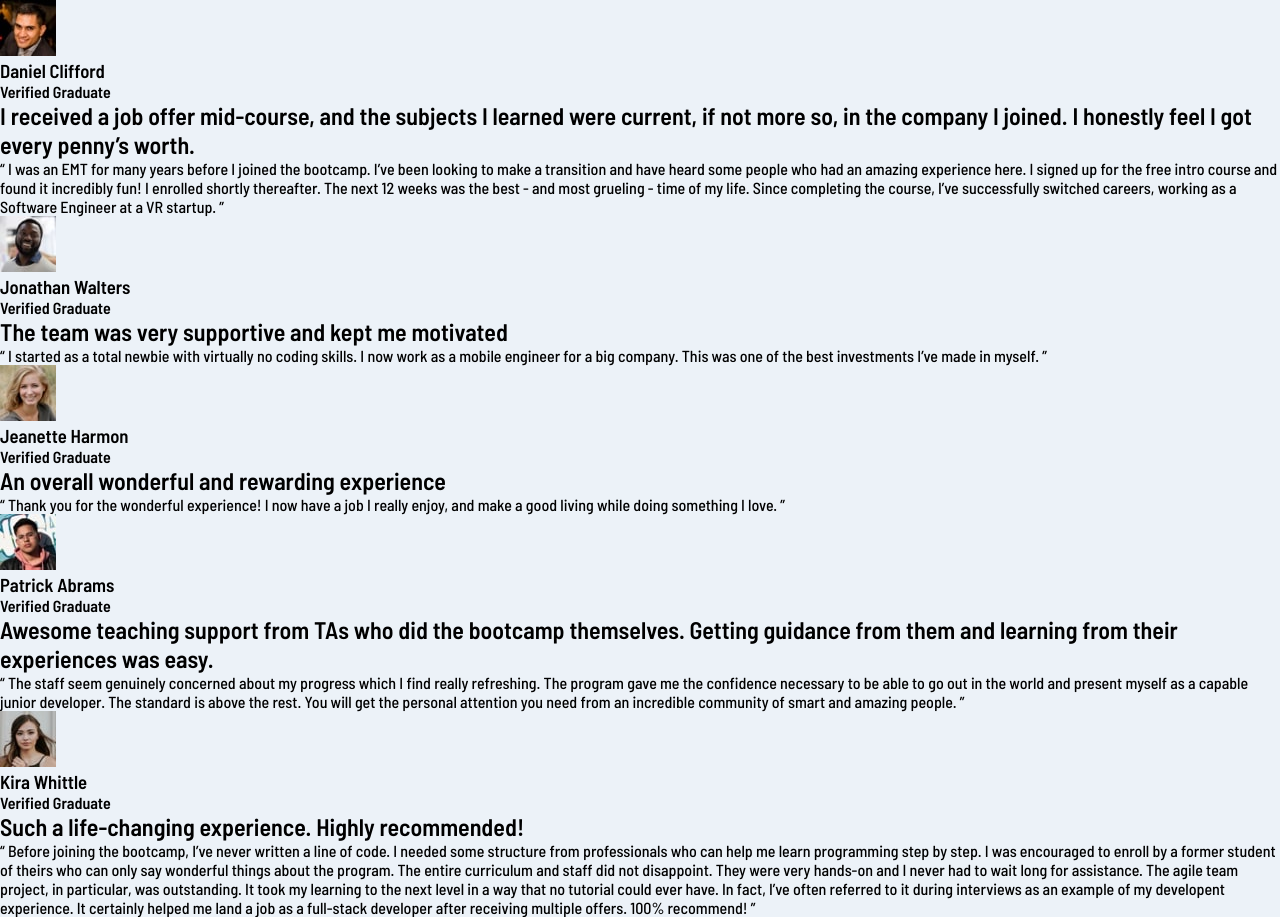
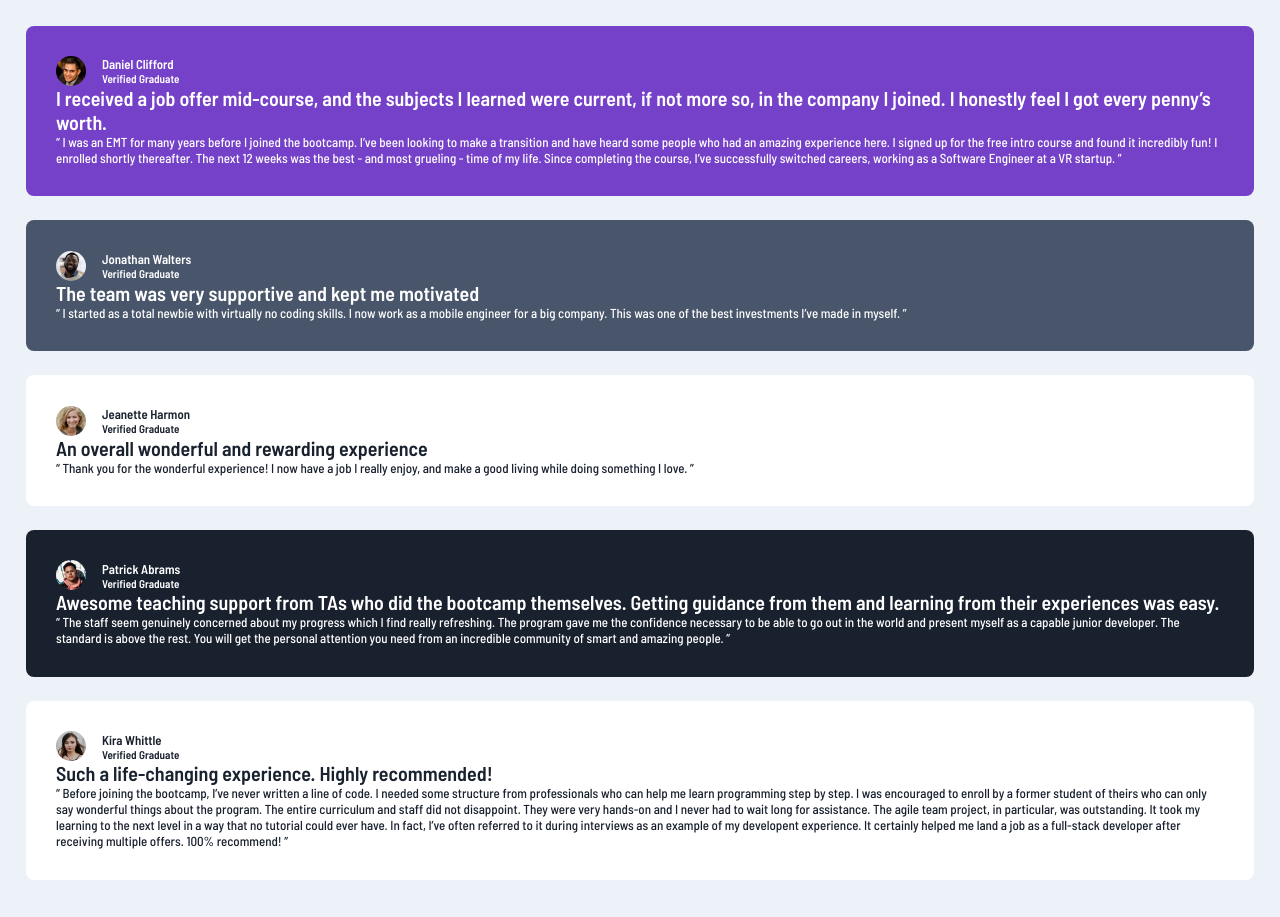
Before and after one commit to IamAbhiDev/testimonials-grid-section-main.github.io, a plain HTML site: page index.html in a window 1280 px wide. Drawn offline with Linux system fonts and the light colour scheme.

Commit message:
testimonial container basic styled

```diff
--- a/css/style.css
+++ b/css/style.css
@@ -41,3 +41,74 @@ body {
     justify-content: center;
     align-items: center;
 }
+
+/*Components*/
+
+.container {
+    margin: 1.6rem;
+}
+
+.container__testimonial {
+    padding: 1.9rem;
+    border-radius: .5rem;
+}
+
+.container__testimonial:not(:first-child) {
+    margin-top: 1.5rem;
+}
+
+.container__testimonial-1 {
+    background: var(--moderate-violet);
+    color: var(--white);
+}
+
+.container__testimonial-2 {
+    background: var(--very-dark-grayish-blue);
+    color: var(--white);
+}
+
+.container__testimonial-3 {
+    background: var(--white);
+    color: var(--very-dark-blackish-blue);
+}
+
+.container__testimonial-4 {
+    background: var(--very-dark-blackish-blue);
+    color: var(--white);
+}
+
+.container__testimonial-5 {
+    background: var(--white);
+    color: var(--very-dark-blackish-blue);
+}
+
+.container__testimonial__profile {
+    display: flex;
+    align-items: center;
+}
+
+.container__testimonial__img {
+    height: 30px;
+    width: 30px;
+    border-radius: 50%;
+}
+
+.container__testimonial__profile__user {
+    margin-left: 1rem;
+}
+
+.container__testimonial__name {
+    font-size: .8rem;
+}
+
+.container__testimonial__status {
+    font-size: .7rem;
+}
+
+.container__testimonial__title {
+    font-size: 1.25rem;
+}
+
+.container__testimonial__text {
+    font-size: 0.8125rem;
+}
```
